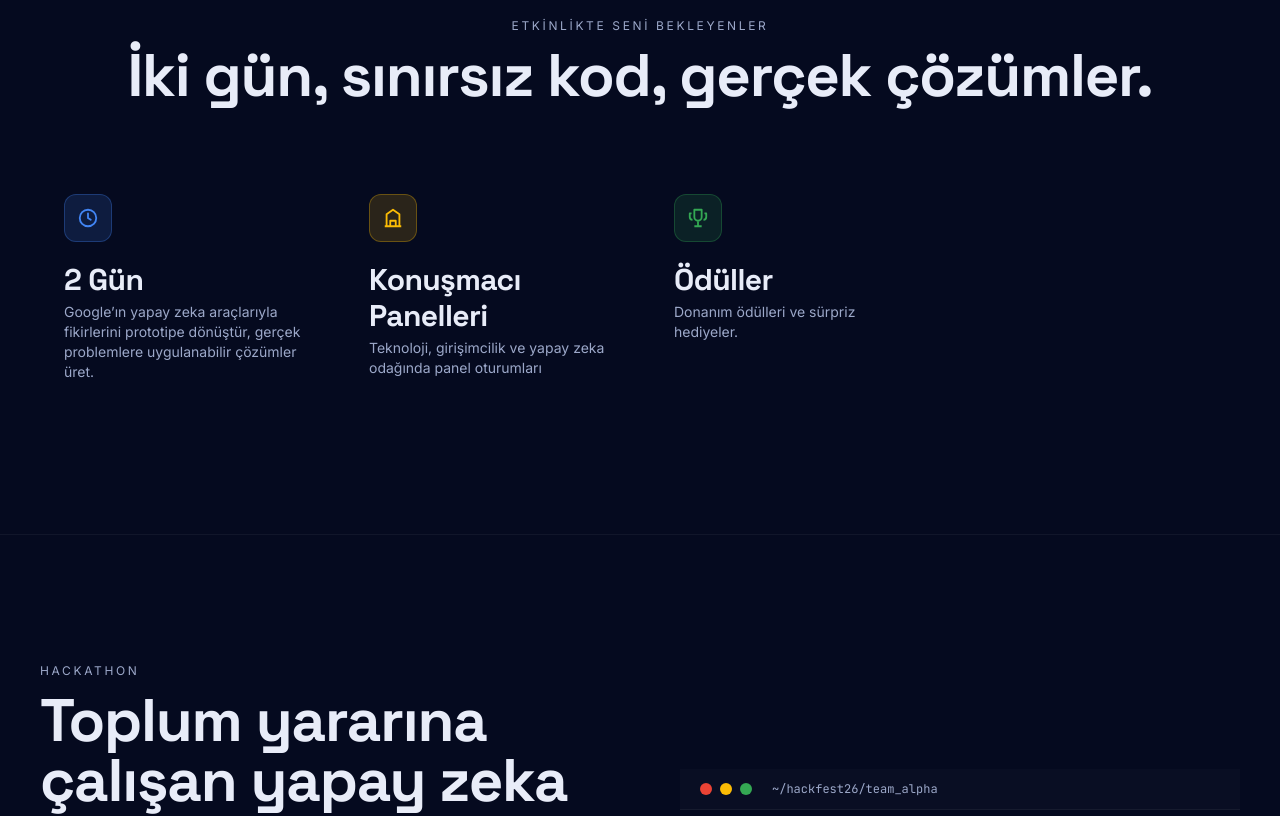
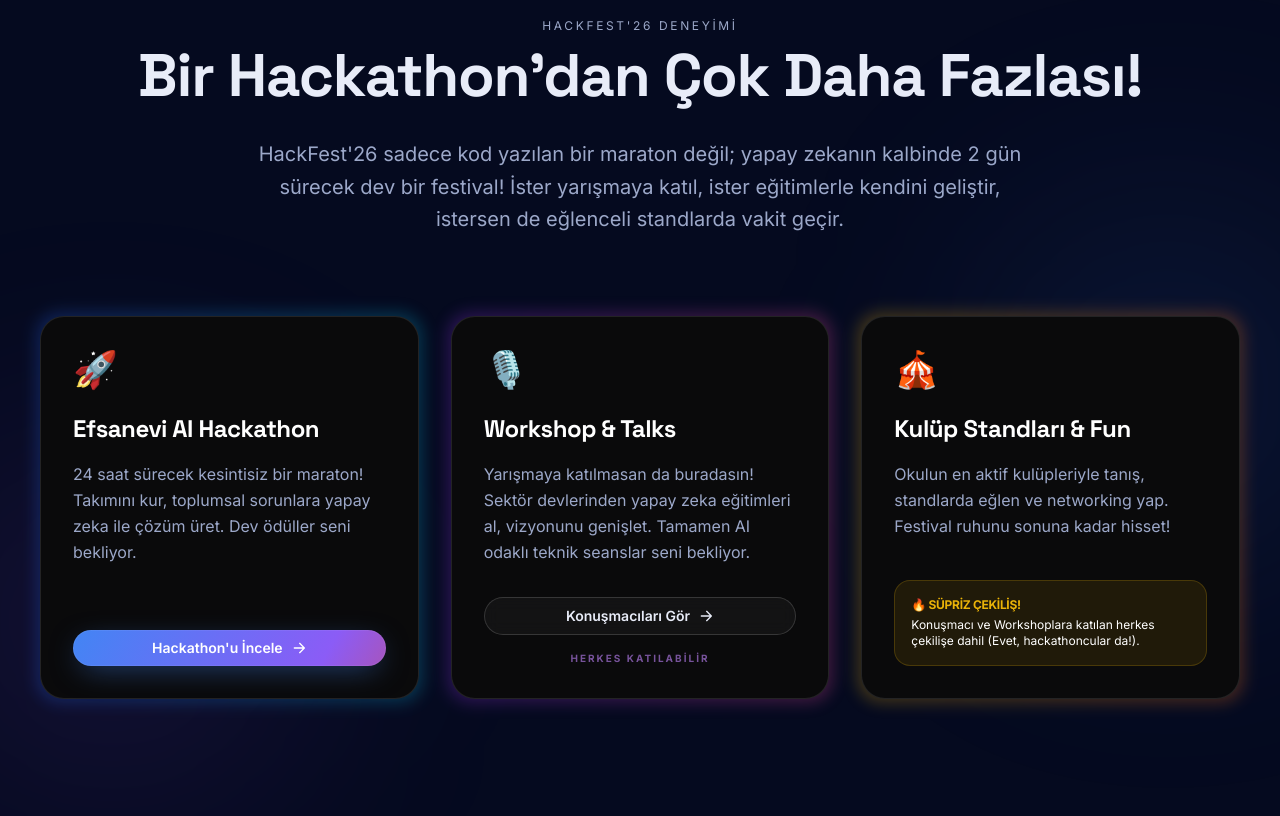
Before and after one commit to BeyzaESER22/HackatonWebSitesi, a Next.js app: page / in a window 1280 px wide. Shown: the part 3800-4616 px from the top of the page. Built offline with nearby package versions, Linux system fonts and the light colour scheme; no server answers.

Commit message:
Feat: redesign highlights section as a 3-part festival experience with buttons

```diff
--- a/src/components/sections/Highlights.js
+++ b/src/components/sections/Highlights.js
@@ -1,8 +1,12 @@
+'use client';
+import Link from 'next/link';
 import { Container } from '@/components/layout/Container';
 import { Card } from '@/components/ui/Card';
 import { SectionTitle } from '@/components/ui/SectionTitle';
+import { Button, ArrowRightIcon } from '@/components/ui/Button';
 import { RevealOnScroll } from '@/components/effects/RevealOnScroll';
 import { highlights } from '@/data/highlights';
+import { COLORS } from '@/lib/constants';
 
 const iconMap = {
   clock:  (c) => (<svg width="22" height="22" fill="none" viewBox="0 0 24 24" stroke={c} strokeWidth="2"><circle cx="12" cy="12" r="9" /><path d="M12 7v5l3 2" strokeLinecap="round" /></svg>),
@@ -13,29 +17,97 @@ const iconMap = {
 
 export function Highlights() {
   return (
-    <section id="highlights" className="relative z-10 py-24 lg:py-32">
+    <section id="highlights" className="relative z-10 py-24 lg:py-32 overflow-hidden">
+      {/* Arkaplan dekorasyonları */}
+      <div className="absolute top-1/4 -right-20 w-96 h-96 bg-blue-500/10 rounded-full blur-[120px] pointer-events-none" />
+      <div className="absolute bottom-1/4 -left-20 w-96 h-96 bg-purple-500/10 rounded-full blur-[120px] pointer-events-none" />
+
       <Container>
         <RevealOnScroll>
           <SectionTitle
-            eyebrow="Etkinlikte Seni Bekleyenler"
-            title="İki gün, sınırsız kod,"
-            gradient="gerçek çözümler."
-            className="mb-16"
+            eyebrow="HackFest'26 Deneyimi"
+            title="Bir Hackathon'dan"
+            gradient="Çok Daha Fazlası!"
+            className="mb-8"
           />
+          <div className="max-w-3xl mx-auto text-center mb-20">
+            <p className="text-ink-dim text-xl leading-relaxed">
+              HackFest'26 sadece kod yazılan bir maraton değil; yapay zekanın kalbinde 2 gün sürecek dev bir festival! İster yarışmaya katıl, ister eğitimlerle kendini geliştir, istersen de eğlenceli standlarda vakit geçir.
+            </p>
+          </div>
         </RevealOnScroll>
 
-        <div className="grid sm:grid-cols-2 lg:grid-cols-4 gap-5">
+        {/* 3 Ana Bölüm Kartları */}
+        <div className="grid lg:grid-cols-3 gap-8 mb-24">
+          {/* 1. Hackathon */}
+          <RevealOnScroll delay={0.1}>
+            <div className="relative group h-full">
+              <div className="absolute -inset-1 bg-gradient-to-r from-blue-600 to-cyan-500 rounded-3xl blur opacity-25 group-hover:opacity-50 transition duration-1000 group-hover:duration-200"></div>
+              <div className="relative h-full bg-[#0A0A0B] border border-white/10 rounded-3xl p-8 flex flex-col">
+                <div className="text-4xl mb-6">🚀</div>
+                <h3 className="font-display text-2xl font-bold text-white mb-4">Efsanevi AI Hackathon</h3>
+                <p className="text-ink-dim leading-relaxed mb-8 flex-grow">
+                  24 saat sürecek kesintisiz bir maraton! Takımını kur, toplumsal sorunlara yapay zeka ile çözüm üret. Dev ödüller seni bekliyor.
+                </p>
+                <Button as={Link} href="/hackathon" size="sm" className="w-full" iconRight={<ArrowRightIcon />}>
+                  Hackathon'u İncele
+                </Button>
+              </div>
+            </div>
+          </RevealOnScroll>
+
+          {/* 2. Festival & Workshop */}
+          <RevealOnScroll delay={0.2}>
+            <div className="relative group h-full">
+              <div className="absolute -inset-1 bg-gradient-to-r from-purple-600 to-pink-500 rounded-3xl blur opacity-25 group-hover:opacity-50 transition duration-1000 group-hover:duration-200"></div>
+              <div className="relative h-full bg-[#0A0A0B] border border-white/10 rounded-3xl p-8 flex flex-col">
+                <div className="text-4xl mb-6">🎙️</div>
+                <h3 className="font-display text-2xl font-bold text-white mb-4">Workshop & Talks</h3>
+                <p className="text-ink-dim leading-relaxed mb-8 flex-grow">
+                  Yarışmaya katılmasan da buradasın! Sektör devlerinden yapay zeka eğitimleri al, vizyonunu genişlet. Tamamen AI odaklı teknik seanslar seni bekliyor.
+                </p>
+                <div className="space-y-4">
+                  <Button as={Link} href="/speakers" variant="ghost" size="sm" className="w-full border-purple-500/20 hover:bg-purple-500/10" iconRight={<ArrowRightIcon />}>
+                    Konuşmacıları Gör
+                  </Button>
+                  <div className="text-[10px] text-center font-bold uppercase tracking-[0.2em] text-purple-400/60">Herkes Katılabilir</div>
+                </div>
+              </div>
+            </div>
+          </RevealOnScroll>
+
+          {/* 3. Deneyim Alanı */}
+          <RevealOnScroll delay={0.3}>
+            <div className="relative group h-full">
+              <div className="absolute -inset-1 bg-gradient-to-r from-yellow-500 to-orange-500 rounded-3xl blur opacity-25 group-hover:opacity-50 transition duration-1000 group-hover:duration-200"></div>
+              <div className="relative h-full bg-[#0A0A0B] border border-white/10 rounded-3xl p-8 flex flex-col">
+                <div className="text-4xl mb-6">🎪</div>
+                <h3 className="font-display text-2xl font-bold text-white mb-4">Kulüp Standları & Fun</h3>
+                <p className="text-ink-dim leading-relaxed mb-8 flex-grow">
+                  Okulun en aktif kulüpleriyle tanış, standlarda eğlen ve networking yap. Festival ruhunu sonuna kadar hisset!
+                </p>
+                <div className="mt-auto bg-yellow-500/10 border border-yellow-500/20 p-4 rounded-2xl">
+                  <p className="text-xs font-bold text-yellow-500 uppercase tracking-tight">🔥 SÜPRİZ ÇEKİLİŞ!</p>
+                  <p className="text-white text-xs mt-1">Konuşmacı ve Workshoplara katılan herkes çekilişe dahil (Evet, hackathoncular da!).</p>
+                </div>
+              </div>
+            </div>
+          </RevealOnScroll>
+        </div>
+
+        {/* Klasik Highlight Kartları (Zaman, Ödül vb.) */}
+        <div className="grid sm:grid-cols-2 lg:grid-cols-4 gap-5 opacity-80">
           {highlights.map((h, i) => (
             <RevealOnScroll key={h.id} delay={i * 0.08}>
-              <Card hover className="h-full">
+              <Card hover className="!bg-transparent border-white/5">
                 <div
                   className="w-12 h-12 rounded-xl flex items-center justify-center mb-5"
-                  style={{ background: `${h.accent}26`, border: `1px solid ${h.accent}4D` }}
+                  style={{ background: `${h.accent}1A`, border: `1px solid ${h.accent}33` }}
                 >
                   {iconMap[h.iconKey]?.(h.accent)}
                 </div>
-                <div className="font-display text-3xl font-bold mb-1">{h.title}</div>
-                <div className="text-ink-dim text-sm">{h.desc}</div>
+                <div className="font-display text-xl font-bold mb-1">{h.title}</div>
+                <div className="text-ink-dim text-xs">{h.desc}</div>
               </Card>
             </RevealOnScroll>
           ))}
```
